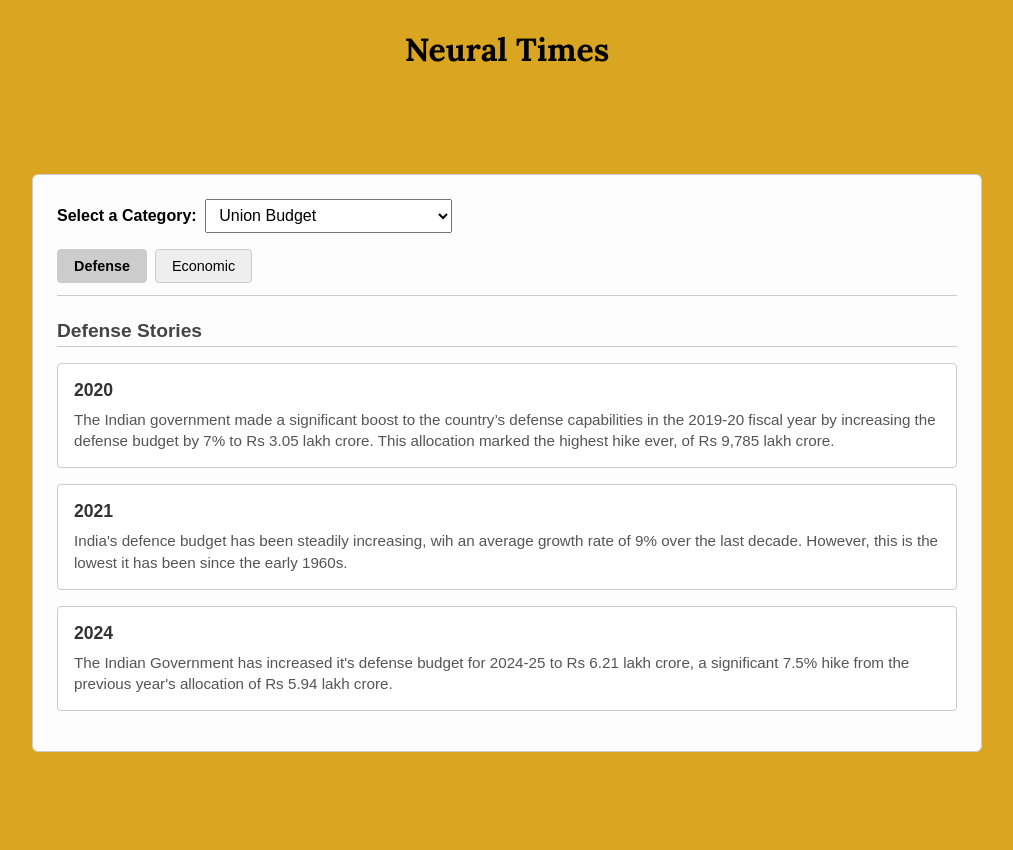
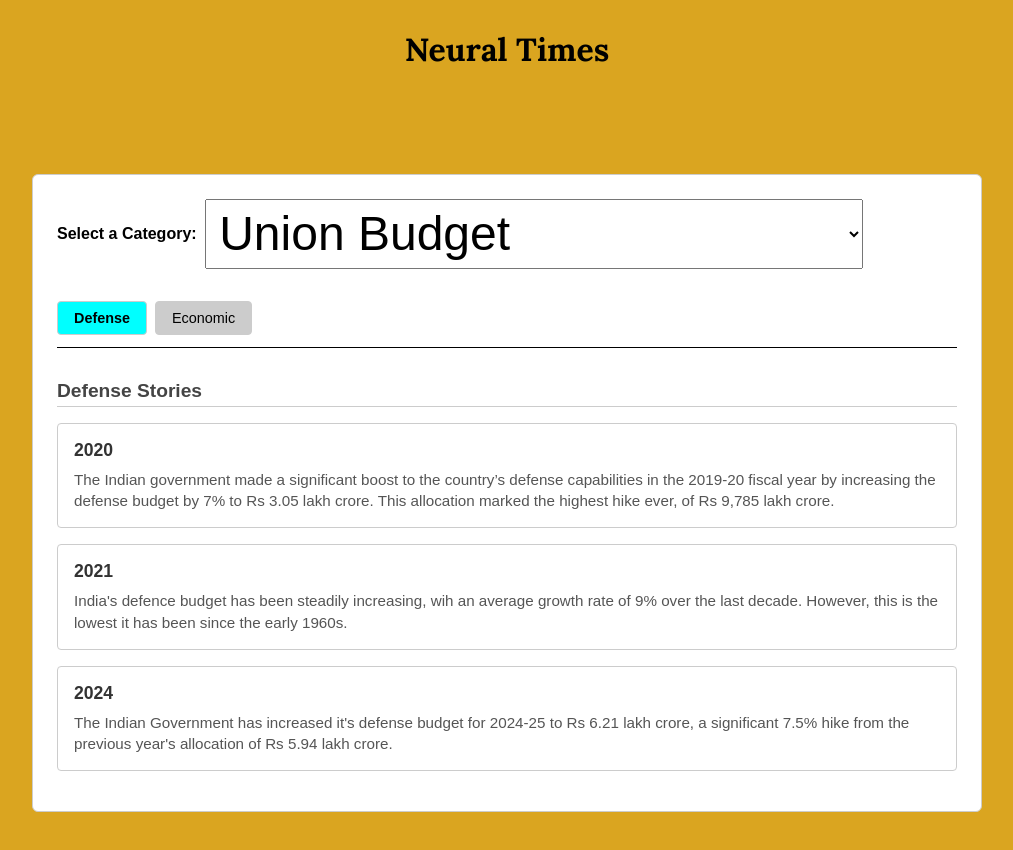
Before and after one commit to 0D1nn8502/Neural-Times-, a Next.js app: page / in a window 1280 px wide. Shown: the whole page, without its empty margins (133-1146 px from the left). Before the commit the page ends 800 px from the top, so only its background shows below. Built offline with nearby package versions, Linux system fonts and the light colour scheme.

Commit message:
Added long form stories

```diff
--- a/src/app/HomePage.module.css
+++ b/src/app/HomePage.module.css
@@ -5,7 +5,7 @@
     max-width: 900px;
     margin: 2rem auto;
     padding: 1.5rem;
-    background-color: #fdfdfd;
+    background-color: white;
     border: 1px solid #ccc;
     border-radius: 6px;
     font-family: Arial, sans-serif;
@@ -31,20 +31,21 @@
 
   .categoryDropdown {
     padding: 0.4rem 0.6rem;
-    font-size: 1rem;
+    font-size: 3rem;
   }
 
   .subtopicsRow {
     display: flex;
     flex-wrap: wrap;
     gap: 0.5rem;
-    border-bottom: 1px solid #ccc;
+    border-bottom: 1px solid black;
     padding-bottom: 0.75rem;
+    margin-top: 2rem;
     margin-bottom: 1.5rem;
   }
 
   .subtopicButton {
-    background-color: #eee;
+    background-color: #ccc;
     border: 1px solid #ccc;
     border-radius: 4px;
     padding: 0.5rem 1rem;
@@ -54,16 +55,16 @@
   }
 
   .subtopicButton:hover {
-    background-color: #ddd;
+    background-color: cyan;
   }
 
   .active {
-    background-color: #ccc;
+    background-color: cyan;
     font-weight: bold;
   }
 
   .storiesContainer {
-    margin-top: 1rem;
+    margin-top: 2rem;
   }
 
   .subtopicTitle {
--- a/src/app/[category]/[subtopic]/[slug]/page.tsx
+++ b/src/app/[category]/[subtopic]/[slug]/page.tsx
@@ -26,8 +26,7 @@ export default async function StoryPage({
   return (
     <div style={{ padding: "1rem" }}>
       <h1>{foundStory.title}</h1>
-      <p>{foundStory.l1}</p>
-      {/* L2 content */}
+      <p>{foundStory.l2}</p>
     </div>
   );
 
--- a/src/app/types.ts
+++ b/src/app/types.ts
@@ -10,6 +10,7 @@ export interface L2Story {
     id: string;
     title: string;
     l1: string;
+    l2: string;
     slug: string; // To navigate to the page //
 }
 
@@ -33,6 +34,19 @@ export const categories: Category[] = [
                         title: '2020',
                         l1:
                             "The Indian government made a significant boost to the country’s defense capabilities in the 2019-20 fiscal year by increasing the defense budget by 7% to Rs 3.05 lakh crore. This allocation marked the highest hike ever, of Rs 9,785 lakh crore.",
+                        l2: `The desert winds carried whispers of economic tightening as Saudi Arabia prepared to navigate a financial storm. In Riyadh, Finance Minister Mohammed Al-Jadaan studied the latest figures. “A 7% cut,” he muttered, his voice barely audible over the shuffle of documents. The country’s budget for the next fiscal year had been trimmed to $264 billion—a strategic move aimed at narrowing a deficit that had widened amid plummeting oil prices and the pandemic-induced slowdown.
+
+                        Outside the ministry, economic analysts debated the implications. “They’re targeting a deficit of 4.9% of GDP,” one expert explained to a journalist. “This means the gap between what the government earns and what it spends will shrink, but at the cost of reduced public expenditure.” For years, Saudi Arabia had been battling fiscal imbalances, ever since the global oil crash of 2014. Now, with a projected GDP growth of 3.2% in the coming year, there was cautious optimism.
+
+                        Meanwhile, thousands of miles away in Kashmir, the mood was far grimmer. At a CRPF (Central Reserve Police Force) checkpoint in Sopore, the evening silence was shattered by sudden gunfire. Three personnel fell, two others injured in the ambush. “Second attack this week,” murmured a senior officer. In Pulwama, a trooper had already been wounded in a similar strike, and militants had previously targeted Special Police Officers, seizing their weapons in the rugged Dacchan region.
+
+                        As security forces combed through the area, a tense calm hung in the air. Shopian’s Superintendent of Police, Amritpal Singh, surveyed the aftermath of another operation. “Two militants neutralized,” he reported. “But their identities remain unknown.”
+
+                        On the Line of Control (LoC), the conflict simmered dangerously. The Indian Army’s statement was blunt—Pakistan had initiated unprovoked ceasefire violations across multiple sectors: Dawar, Keran, Uri, Naugam. Mortars thundered, rifle bursts echoing in the valleys. “We are responding,” a defense official assured. Intelligence sources hinted that among those killed on the Pakistani side were two elite commandos from the Special Service Group (SSG), an indication of the intensifying skirmishes.
+
+                        At the External Affairs Ministry, spokesperson Anurag Srivastava reaffirmed India’s stance. “These violations aren’t random,” he told reporters. “They’re calculated moves to provide cover for infiltration attempts.” In the war of words and bullets, strategy and diplomacy played their endless game.
+
+                        As the night deepened, somewhere in a military control room, blinking screens mapped conflict zones while economists debated Saudi Arabia’s fiscal future. The world moved forward, balancing between economic prudence and military vigilance—two sides of the same coin in an uncertain era.`,
                         slug: 'defense-2020'
                     },
 
@@ -40,6 +54,9 @@ export const categories: Category[] = [
                         id: 'defense-2021',
                         title: '2021',
                         l1: "India's defence budget has been steadily increasing, wih an average growth rate of 9% over the last decade. However, this is the lowest it has been since the early 1960s.",
+                        l2: `In a significant move, India has allocated a record-breaking defence budget of ₹6.21 lakh crore (lakh crore: one lakh crore is equal to one trillion, so ₹6.21 lakh crore is ₹6.21 trillion). This is an 11% increase from the previous year's allocation, reflecting the country's commitment to strengthening national security. The government aims to modernize the armed forces, procure advanced weapon systems, and enhance border security infrastructure. Defence analysts have praised the move, calling it a "strategic necessity" in the face of growing regional tensions.
+
+                        At the same time, Prime Minister Narendra Modi made headlines with his statement about a "tea conspiracy", claiming that certain entities are sabotaging the Indian tea industry to benefit foreign competitors. He addressed tea planters in Assam, alleging that misinformation campaigns are being used to create panic among local growers.`,
                         slug: 'defense-2021'
                     },
 
@@ -47,6 +64,23 @@ export const categories: Category[] = [
                         id: 'defense-2024',
                         title: '2024',
                         l1: "The Indian Government has increased it's defense budget for 2024-25 to Rs 6.21 lakh crore, a significant 7.5% hike from the previous year's allocation of Rs 5.94 lakh crore.",
+                         l2: `February had just begun when Finance Minister Nirmala Sitharaman stood before Parliament, announcing the new defense budget of ₹6.21 lakh crore. Throughout the ministry corridors, there was a mixture of relief and contemplation—a 4.72% increase was modest compared to last year's 13.8% jump.
+
+                        Colonel Sharma sat in his office reviewing the numbers. "Capital outlay (funds allocated for acquiring new equipment, weapons systems and infrastructure) at ₹1.72 lakh crore," he noted to his junior officer. "Not as much as we hoped, but we'll make it work."
+
+                        Meanwhile, at the naval dockyard in Mumbai, Commander Patel walked along the massive hull of a domestically manufactured destroyer. The allocation of ₹23,800 crore for the naval fleet played in his mind. "Seven years ago, we couldn't even dream of building vessels like this in India," he told the shipyard manager. "Now we're planning to export ₹50,000 crore worth of defense equipment by 2028."
+
+                        Across the country at the Defense Research and Development Organization, Dr. Mehra's team celebrated the announcement of the new deep-tech defense scheme (program focused on developing advanced military technologies like artificial intelligence, robotics, and quantum computing). "Quantum computing, advanced materials, AI-driven systems—finally, we can push the boundaries," she exclaimed while sketching plans on a whiteboard.
+
+                        In the stock market, traders watched with interest as defense stocks fluctuated. "HAL down nearly two percent, but look at Astra Microwave Products climbing," remarked an analyst, tracking the immediate market response to the budget announcements.
+
+                        The real impact, however, was being felt on naval vessels patrolling international waters. Lieutenant Commander Rao had just participated in an anti-piracy operation that rescued Pakistani and Iranian crew members from Somali pirates. "Our equipment performed perfectly," he reported back to headquarters. "The investments in maritime security are paying off."
+
+                        Back in Delhi, Defense Minister Rajnath Singh addressed a gathering of industry leaders. "Seven years ago, defense exports didn't even touch ₹1,000 crore," he reminded them. "The path to atmanirbharta (self-reliance in defense manufacturing to reduce dependence on imports) isn't easy, but we're making steady progress."
+
+                        Later that evening, Wing Commander Ahuja, one of the growing number of women in combat roles, prepared for a night training mission. The budget's emphasis on expanding women's participation in the armed forces had created opportunities that previous generations could only imagine.
+
+                        As night fell across the nation, the Defense Acquisition Council (DAC - highest decision-making body for defense procurement in India) convened to review projects worth ₹84,560 crore—radar systems, torpedoes, and maritime aircraft that would soon strengthen India's defensive capabilities. The chairman looked around the room and nodded decisively. "The journey continues," he said. "One step at a time toward a self-reliant defense force."`,
                         slug: 'defense-2024'
                     }
 
@@ -62,6 +96,7 @@ export const categories: Category[] = [
                     title: 'Public-Private Partnerships (PPPs) & Infrastructure Push',
                     l1:
                       'The government is increasingly relying on Public-Private Partnerships (PPPs)—long-term collaborations between the government and private sector—to drive infrastructure growth.',
+                    l2: "",
                     slug: 'publicprivate',
                   },
 
@@ -70,6 +105,7 @@ export const categories: Category[] = [
                     title: 'Fiscal Prudence & Market Borrowings',
                     l1:
                     'Finance Minister Nirmala Sitharaman’s Interim Budget 2024-25 (a temporary budget before elections) emphasized fiscal prudence—responsible management of government finances—by reducing the fiscal deficit (the gap between government spending and revenue) to 5.1% of GDP, down from 5.8% in FY24.',
+                    l2: "",
                     slug: 'fiscalprudence',
                   },
 
@@ -78,6 +114,7 @@ export const categories: Category[] = [
                     title: 'State vs. Centre: Fiscal Tensions',
                     l1:
                     'States like Karnataka, Kerala, and Tamil Nadu have protested against perceived unequal fund distribution, accusing the Centre of withholding rightful allocations. The Finance Commission (a constitutional body that decides how taxes are shared between Centre and states) has become a battleground, with southern states arguing they receive less despite contributing more in taxes.',
+                    l2: "",
                     slug: 'statevscentre'
                   },
 
@@ -86,6 +123,7 @@ export const categories: Category[] = [
                     title: 'Tax Reforms & Middle-Class Relief',
                     l1:
                     'The budget brought relief for middle-income earners under the new tax regime, with no tax for incomes up to ₹7 lakh. The highest surcharge (additional tax on high-income earners) was reduced from 37% to 25%, benefiting salaried employees. However, capital gains tax (levy on profits from asset sales) remained complex, leading to calls for further simplification.',
+                    l2: "",
                     slug: 'taxreforms'
                   },
 
```
